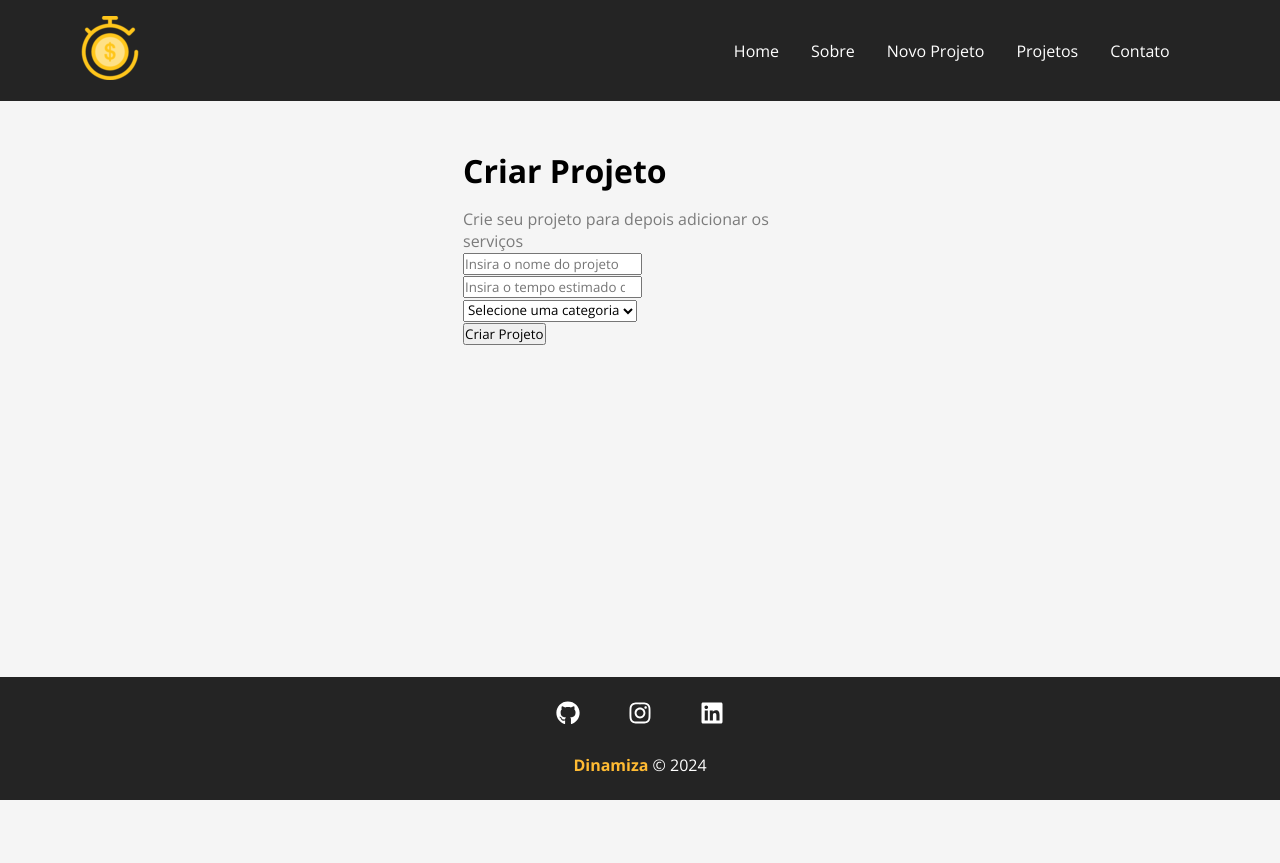
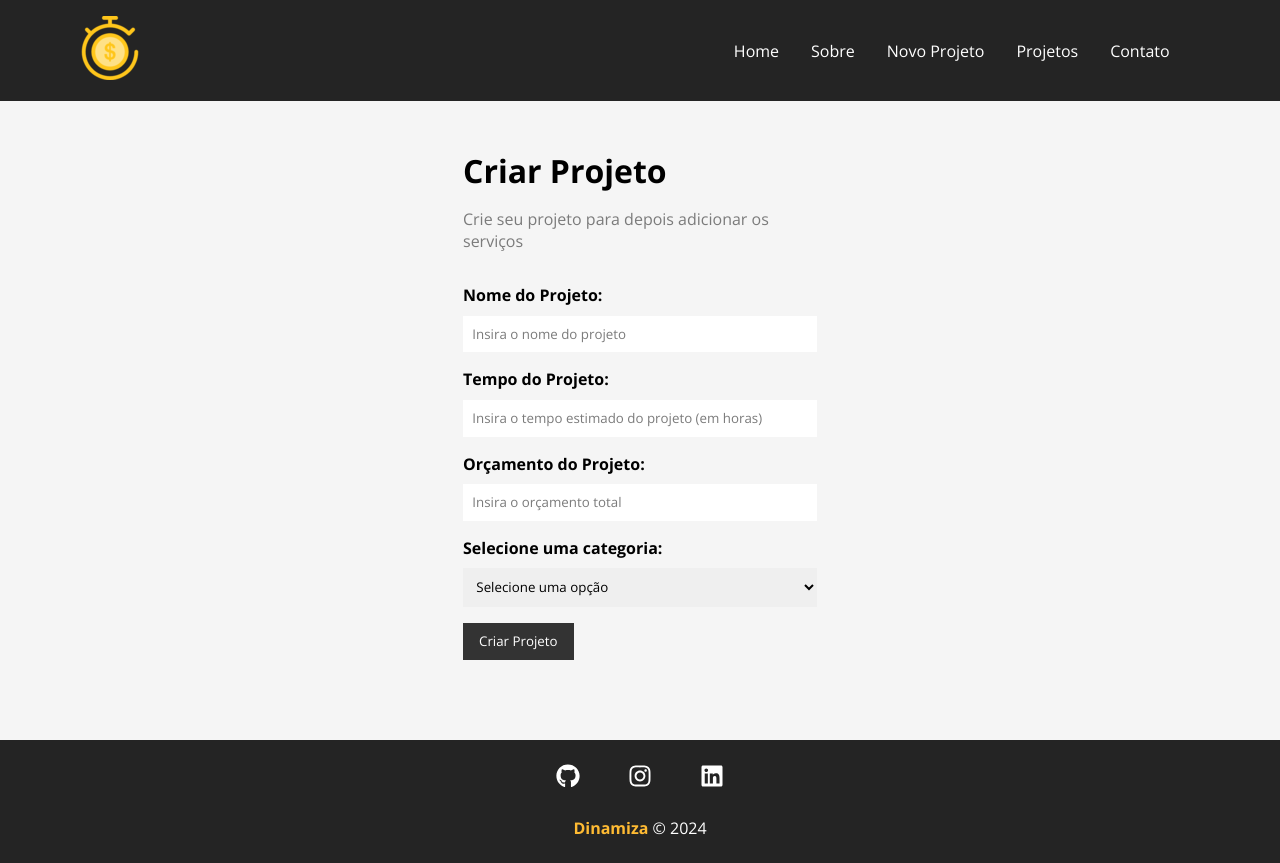
Before and after one commit to VictorDSGW/Dinamiza, a React (Create React App) app: page /newproject in a window 1280 px wide. Before the commit the page ends 800 px from the top, so only its background shows below. Built offline with nearby package versions, Linux system fonts and the light colour scheme.

Commit message:
Componentização do formulário

```diff
--- /dev/null
+++ b/src/components/form/Input.js
@@ -0,0 +1,19 @@
+import styles from './Input.module.css'
+
+function Input({ type, text, name, placeholder, handleOnChange, value }) {
+  return (
+    <div className={styles.form_control}>
+      <label htmlFor={name}>{text}:</label>
+      <input
+       type={text}
+       name={name}
+       id={name}
+       placeholder={placeholder}
+       onChange={handleOnChange}
+       value={value}
+       />
+    </div>
+  )
+}
+
+export default Input
--- /dev/null
+++ b/src/components/form/Input.module.css
@@ -0,0 +1,20 @@
+.form_control {
+  display: flex;
+  flex-direction: column;
+  margin-bottom: 1em;
+}
+
+.form_control label {
+  margin-bottom: .6em;
+  font-weight: bold;
+}
+
+.form_control input {
+  padding: .7em;
+  border-radius: 0;
+  border: none;
+}
+
+.form_control input::placeholder {
+  color: #7b7b7b;
+}
--- /dev/null
+++ b/src/components/form/Select.js
@@ -0,0 +1,14 @@
+import styles from './Select.module.css'
+
+function Select({ text, name, options,  handleOnChange, value }) {
+  return (
+    <div className={styles.form_control}>
+      <label htmlFor={name}>{text}:</label>
+      <select name={name} id={name}>
+        <option>Selecione uma opção</option>
+      </select>
+    </div>
+  )
+}
+
+export default Select
--- /dev/null
+++ b/src/components/form/Select.module.css
@@ -0,0 +1,16 @@
+.form_control {
+  display: flex;
+  flex-direction: column;
+  margin-bottom: 1em;
+}
+
+.form_control label {
+  margin-bottom: .6em;
+  font-weight: bold;
+}
+
+.form_control select {
+  padding: .7em;
+  border-radius: 0;
+  border: none;
+}
--- /dev/null
+++ b/src/components/form/SubmitButton.js
@@ -0,0 +1,11 @@
+import styles from './SubmitButton.module.css'
+
+function SubmitButton({text}) {
+  return (
+    <div>
+      <button className={styles.btn}>{text}</button>
+    </div>
+  )
+}
+
+export default SubmitButton
--- /dev/null
+++ b/src/components/form/SubmitButton.module.css
@@ -0,0 +1,13 @@
+.btn {
+  background-color: #333;
+  color: #fff;
+  padding: 0.7em 1.2em;
+  text-decoration: none;
+  transition: .5s;
+  cursor: pointer;
+  border: none;
+}
+
+.btn:hover {
+  color: var(--primary-color);
+}
--- a/src/components/pages/NewProject.js
+++ b/src/components/pages/NewProject.js
@@ -6,7 +6,7 @@
     <div className={styles.newproject_container}>
       <h1>Criar Projeto</h1>
       <p>Crie seu projeto para depois adicionar os serviços</p>
-      <ProjectForm />
+      <ProjectForm btnText="Criar Projeto" />
     </div>
   )
 }
--- a/src/components/project/ProjectForm.js
+++ b/src/components/project/ProjectForm.js
@@ -1,22 +1,31 @@
-function ProjectForm() {
+import Input from '../form/Input'
+import Select from '../form/Select'
+import SubmitButton from '../form/SubmitButton'
+import styles from './ProjectForm.module.css'
+
+function ProjectForm({btnText}) {
   return (
-    <form>
-      <div>
-        <input type="text" placeholder="Insira o nome do projeto" />
-      </div>
-      <div>
-      <input type="number" placeholder="Insira o tempo estimado do projeto (em horas)" />
-      </div>
-      <div>
-        <select name="category_id">
-          <option disabled selected>
-            Selecione uma categoria
-          </option>
-        </select>
-      </div>
-      <div>
-        <input type="submit" value="Criar Projeto" />
-      </div>
+    <form className={styles.form}>
+      <Input
+        type="text"
+        text="Nome do Projeto"
+        name="name"
+        placeholder="Insira o nome do projeto"
+      />
+      <Input
+       type="number"
+       text="Tempo do Projeto"
+       name="budget"
+       placeholder="Insira o tempo estimado do projeto (em horas)"
+      />
+      <Input
+       type="number"
+       text="Orçamento do Projeto"
+       name="budget"
+       placeholder="Insira o orçamento total"
+      />
+      <Select name="category_id" text="Selecione uma categoria" />
+      <SubmitButton text={btnText} />
     </form>
   )
 }
--- /dev/null
+++ b/src/components/project/ProjectForm.module.css
@@ -0,0 +1,4 @@
+.form {
+  width: 100%;
+  margin: 2em 0;
+}
```
